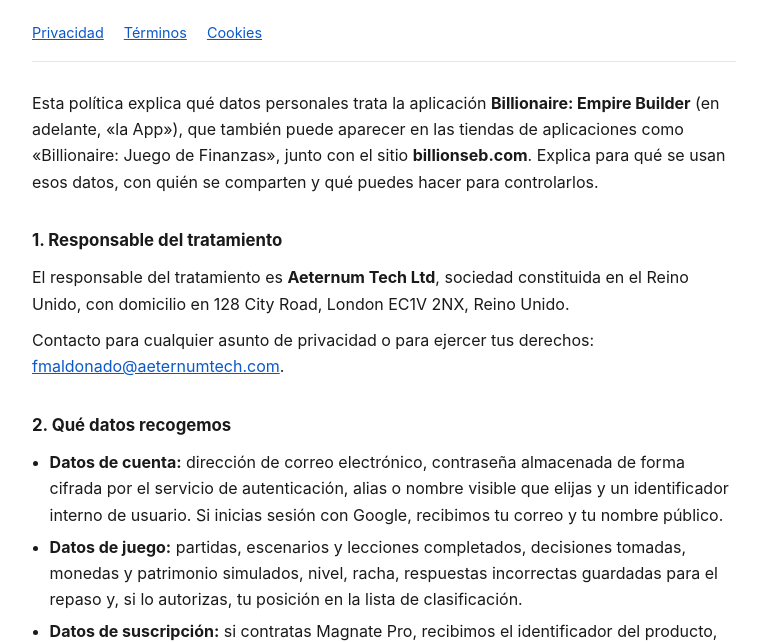
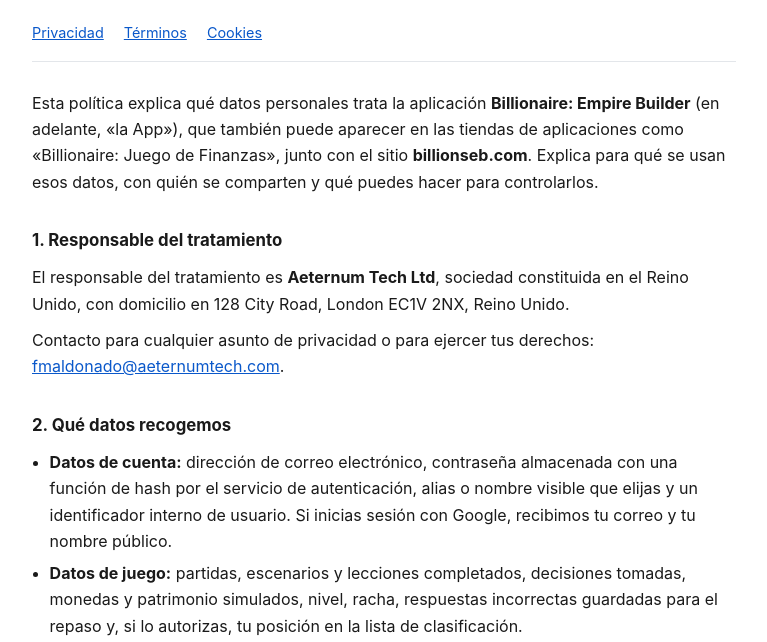
Before and after one commit to FACTORWT/aeternum-legal, a plain HTML site: page billionaire-privacy.html in a window 1280 px wide. Shown: the part 110-752 px from the top of the page, without its empty margins (256-1023 px from the left). Drawn offline with Linux system fonts and the light colour scheme.

Commit message:
Precisa el tratamiento de la contraseña en la política de privacidad

```diff
--- a/billionaire-privacy.html
+++ b/billionaire-privacy.html
@@ -41,7 +41,7 @@ footer{margin-top:3rem;padding-top:1rem;border-top:1px solid #e3e6ea;color:#5b64
 
 <h2>2. Qué datos recogemos</h2>
 <ul>
-<li><strong>Datos de cuenta:</strong> dirección de correo electrónico, contraseña almacenada de forma cifrada por el servicio de autenticación, alias o nombre visible que elijas y un identificador interno de usuario. Si inicias sesión con Google, recibimos tu correo y tu nombre público.</li>
+<li><strong>Datos de cuenta:</strong> dirección de correo electrónico, contraseña almacenada con una función de hash por el servicio de autenticación, alias o nombre visible que elijas y un identificador interno de usuario. Si inicias sesión con Google, recibimos tu correo y tu nombre público.</li>
 <li><strong>Datos de juego:</strong> partidas, escenarios y lecciones completados, decisiones tomadas, monedas y patrimonio simulados, nivel, racha, respuestas incorrectas guardadas para el repaso y, si lo autorizas, tu posición en la lista de clasificación.</li>
 <li><strong>Datos de suscripción:</strong> si contratas Magnate Pro, recibimos el identificador del producto, un identificador o token de la transacción y el estado de la suscripción (activa, renovada, cancelada o vencida). No recibimos ni almacenamos los datos de tu tarjeta ni tu historial de pagos: el cobro lo procesa Apple o Google según la tienda desde la que instalaste la App.</li>
 <li><strong>Datos técnicos:</strong> versión de la App, sistema operativo y modelo de dispositivo, idioma, identificadores técnicos de la instalación, registros de errores y eventos de uso necesarios para diagnosticar fallos y medir el rendimiento.</li>
```
